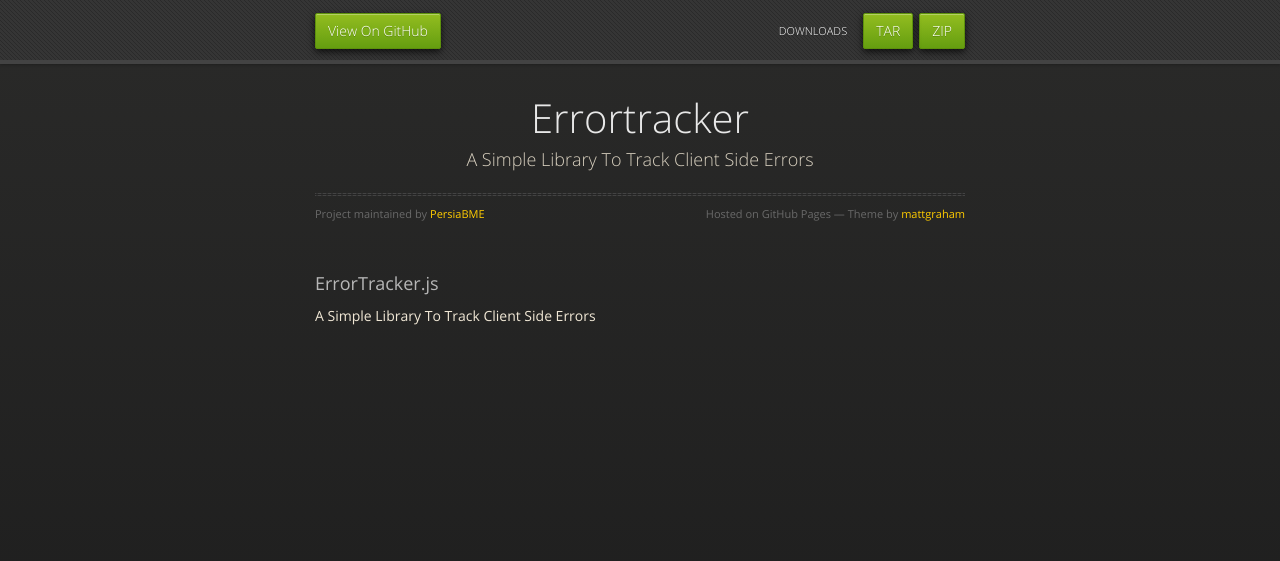
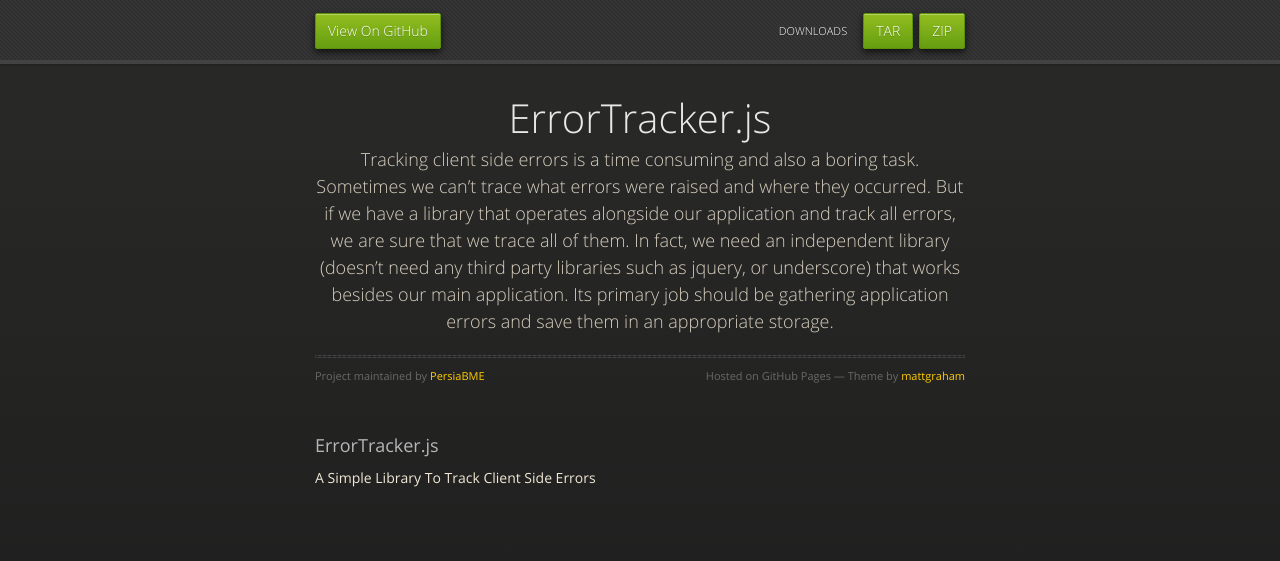
Before and after one commit to PersiaBME/errortracker, a plain HTML site: page index.html in a window 1280 px wide. Drawn offline with nearby package versions, Linux system fonts and the light colour scheme.

Commit message:
A breif introduction of ErrorTracker was added

```diff
--- a/index.html
+++ b/index.html
@@ -31,8 +31,16 @@
 
       <section>
         <div id="title">
-          <h1>Errortracker</h1>
-          <p>A Simple Library To Track Client Side Errors</p>
+          <h1>ErrorTracker.js</h1>
+          <p>
+            Tracking client side errors is a time consuming and also a boring task.
+            Sometimes we can’t trace what errors were raised and where they occurred.
+            But if we have a library that operates alongside our application and track all errors,
+            we are sure that we trace all of them. In fact, we need an independent library
+            (doesn’t need any third party libraries such as jquery, or underscore) that works
+            besides our main application. Its primary job should be gathering application errors
+            and save them in an appropriate storage.
+          </p>
           <hr>
           <span class="credits left">Project maintained by <a href="https://github.com/PersiaBME">PersiaBME</a></span>
           <span class="credits right">Hosted on GitHub Pages &mdash; Theme by <a href="https://twitter.com/michigangraham">mattgraham</a></span>
```
